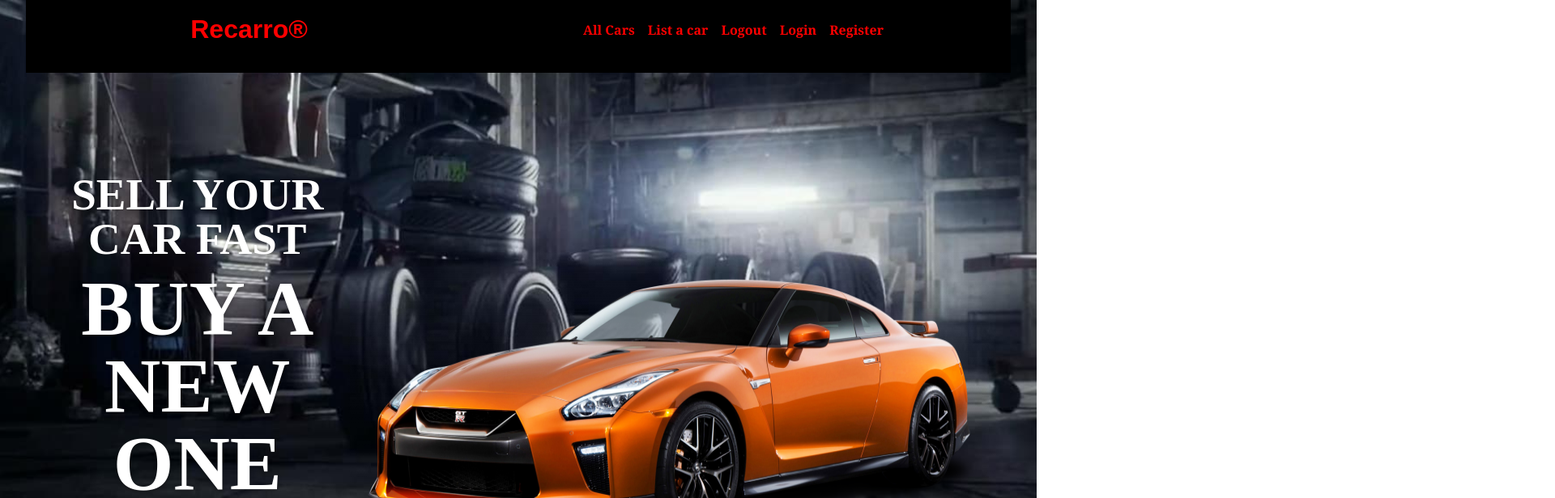
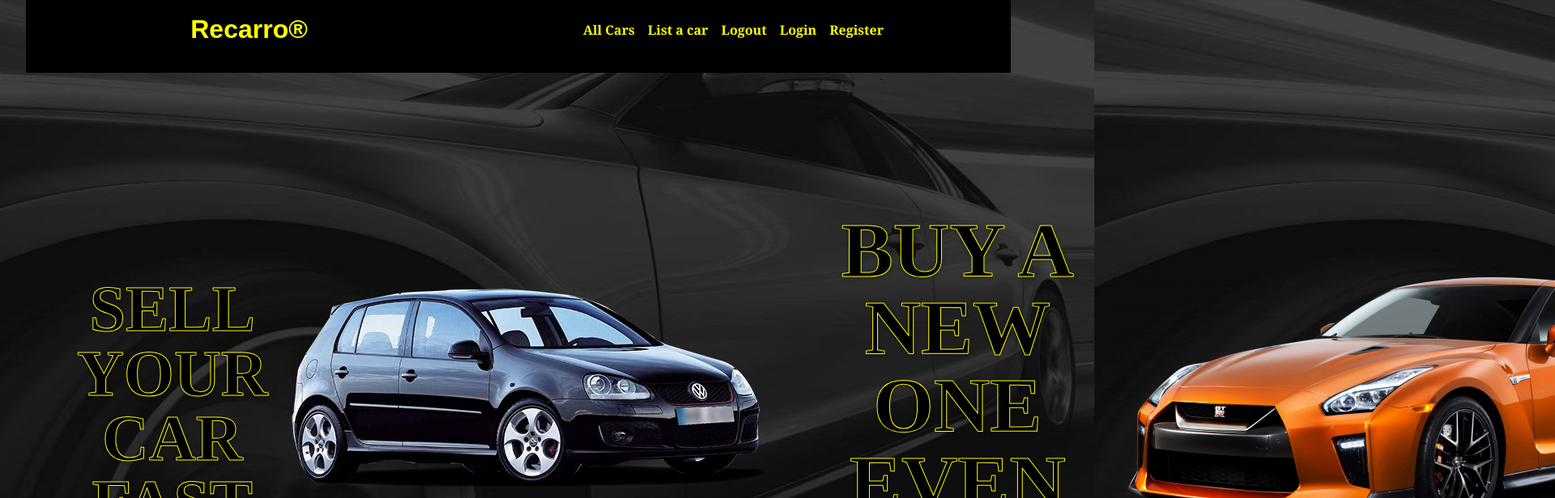
Before and after one commit to n1claren/RecarroJS, a React (Create React App) app: page / in a window 1280 px wide. Shown: the top 616 px of the page at 81% size, 1920 px wide, since content can reach past the window. Built offline with nearby package versions, Linux system fonts and the light colour scheme.

Commit message:
updated homepage design

```diff
--- a/public/styles/footer.css
+++ b/public/styles/footer.css
@@ -4,6 +4,6 @@
     bottom: 0;
     width: 100%;
     height: 40px;
-    color: red;
+    color: yellow;
     text-align: center;
 }
--- a/public/styles/homepage.css
+++ b/public/styles/homepage.css
@@ -14,13 +14,11 @@
 }
 
 #welcome-world .welcome-message {
-    display: inline-block;
+    display: inline-flex;
+    align-items: center;
     z-index: 999;
-    margin: auto;
-    left: 0;
     top: 40%;
     text-align: center;
-    width: 30%
 }
 
 #welcome-world>img {
@@ -33,9 +31,10 @@
 }
 
 .welcome-message h2 {
-    color: #ffffff;
+    color: black;
+    -webkit-text-stroke: 1px yellow;
     font-size: 300%;
-    font-size: 55px;
+    font-size: 500%;
     line-height: 1;
     font-weight: 700;
     letter-spacing: normal;
@@ -46,7 +45,9 @@
 }
 
 .welcome-message h3 {
-    color: #ffffff;
+    color: black;
+    -webkit-text-stroke: 1px yellow;
+    border-color: yellow;
     font-size: 600%;
     text-shadow: none;
     line-height: 1;
--- a/public/styles/navigation.css
+++ b/public/styles/navigation.css
@@ -26,7 +26,7 @@
 }
 
 header {
-    color: red;
+    color: yellow;
     display: flex;
     align-items: center;
     position: relative;
@@ -64,12 +64,12 @@
 
 nav a:hover {
     cursor: pointer;
-    color: rgb(82, 133, 139);
+    color: red;
     font-weight: bolder;
 }
 
-.home:hover {
-    color: rgb(82, 133, 139);
+h1:hover {
+    color: red;
 }
 
 #user,
--- a/src/components/Homepage.js
+++ b/src/components/Homepage.js
@@ -4,9 +4,11 @@
             <div className="welcome-panel">
                 <div className="welcome-message">
                     <h2>Sell your car fast</h2>
+                    <img src="./images/golf.png" alt="car" />
                     <h3>Buy a new one even faster</h3>
+                    <img src="./images/pngwing.com.png" alt="car" />
                 </div>
-                <img src="./images/pngwing.com.png" alt="car" />
+
             </div>
 
             <div id="home-page">
```
Also changed, not shown: public/images/bg-fixed-3.jpg, public/images/golf.png (added).
